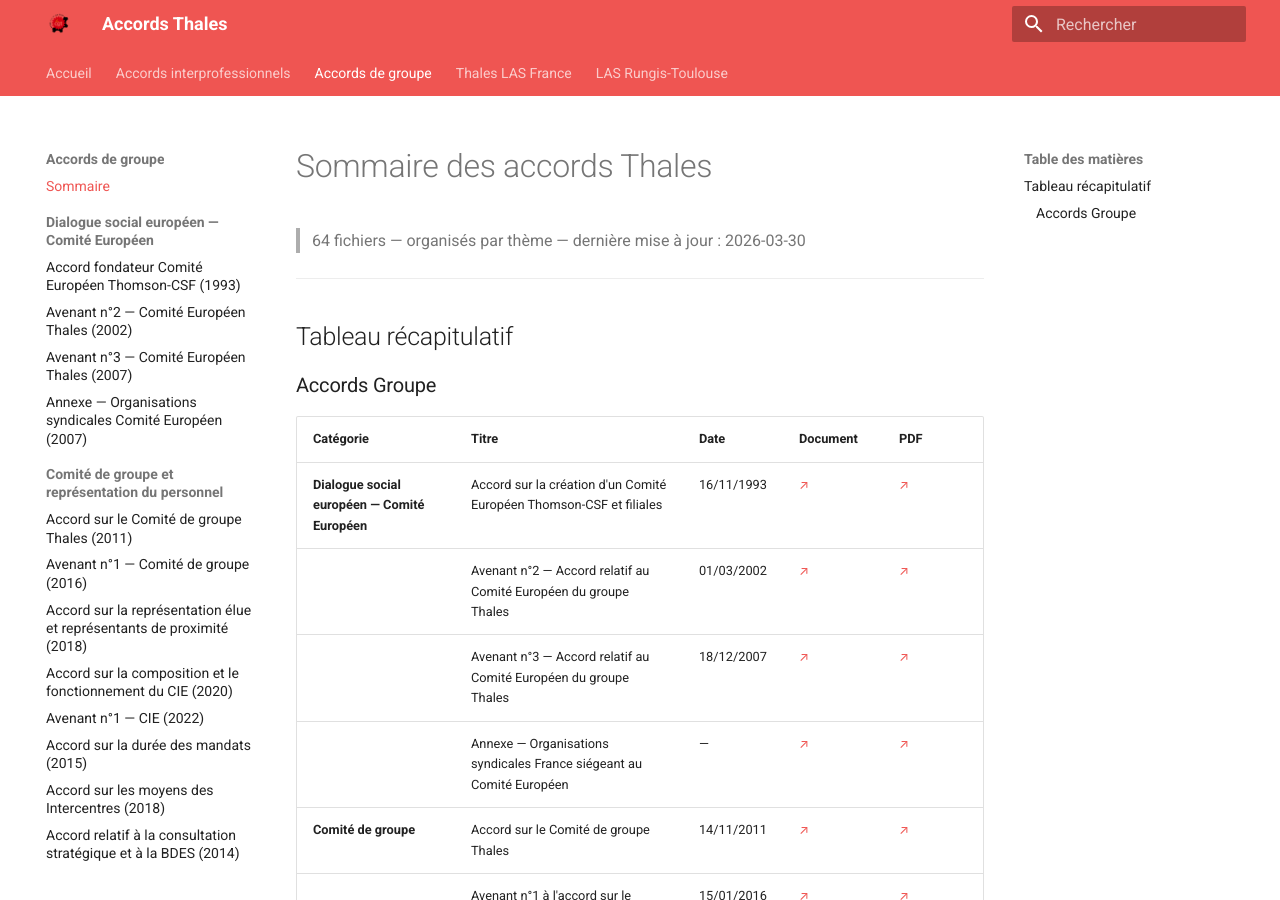
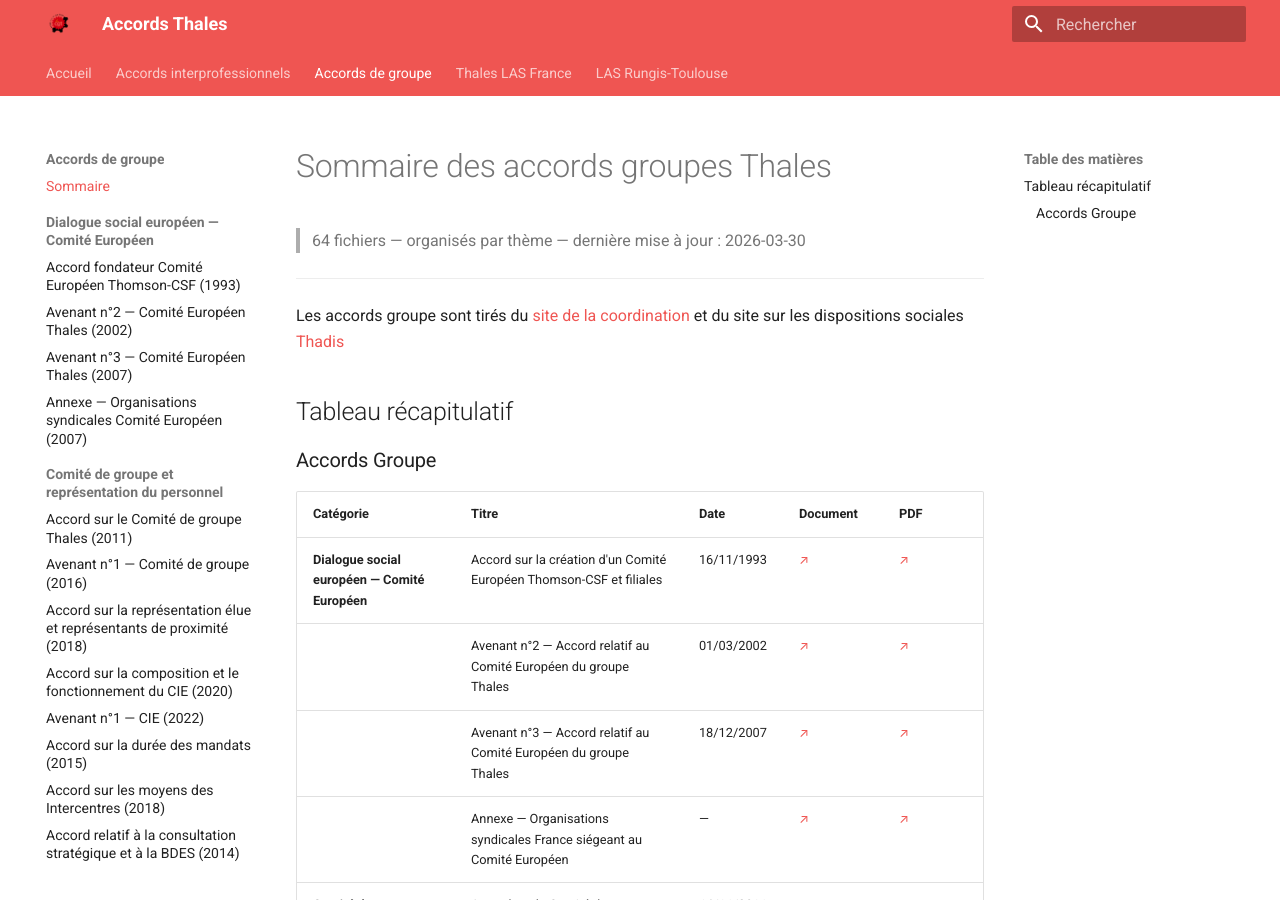
Before and after one commit to Dracufat/accords-thales, an MkDocs documentation site: the page built from docs/accords-groupe/SOMMAIRE.md, in a window 1280 px wide and 900 px high. Built offline with MkDocs 1.6.1 and Material for MkDocs 9.7.7, drawn with Linux system fonts in a browser that asks for light colours.

Commit message:
chore: update sommaires

```diff
--- a/docs/accords-groupe/SOMMAIRE.md
+++ b/docs/accords-groupe/SOMMAIRE.md
@@ -1,9 +1,10 @@
-# Sommaire des accords Thales
+# Sommaire des accords groupes Thales
 
 > 64 fichiers — organisés par thème — dernière mise à jour : 2026-03-30
 
 ---
 
+Les accords groupe sont tirés du [site de la coordination](https://coord.cgtthales.fr/accords/) et du site sur les dispositions sociales [Thadis](https://www.thadis.com/)
 
 ## Tableau récapitulatif
 
```
Also changed, not shown: docs/accords-interprofessionnels/SOMMAIRE.md (+3 -1 lines), docs/las-fr/SOMMAIRE.md (+2 -1 lines), docs/las-rungis-toulouse/SOMMAIRE.md (+2 -1 lines).
